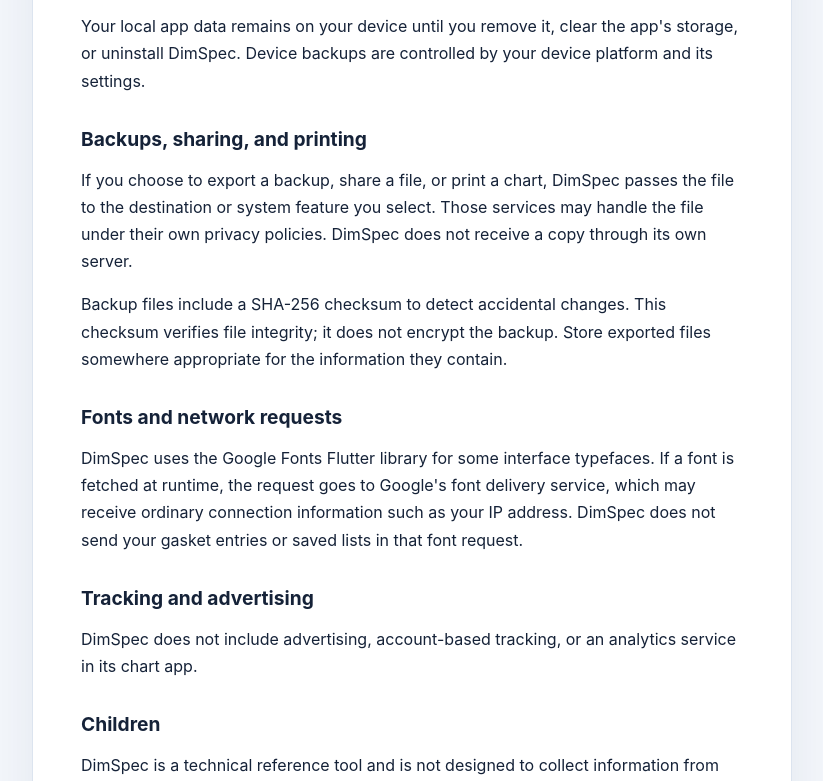
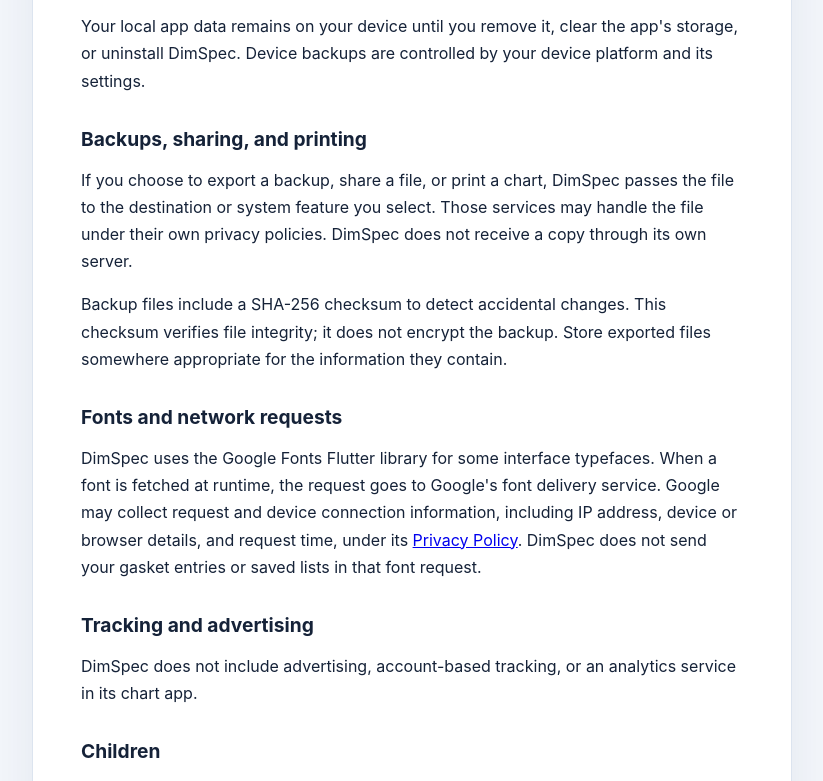
Before and after one commit to riyaskhangit/dimspec-privacy, a plain HTML site: page index.html in a window 1280 px wide. Shown: the part 449-1230 px from the top of the page, without its empty margins (228-1051 px from the left). Drawn offline with Linux system fonts and the light colour scheme.

Commit message:
Clarify Google Fonts request data

```diff
--- a/index.html
+++ b/index.html
@@ -58,7 +58,7 @@
       <p>Backup files include a SHA-256 checksum to detect accidental changes. This checksum verifies file integrity; it does not encrypt the backup. Store exported files somewhere appropriate for the information they contain.</p>
 
       <h2>Fonts and network requests</h2>
-      <p>DimSpec uses the Google Fonts Flutter library for some interface typefaces. If a font is fetched at runtime, the request goes to Google's font delivery service, which may receive ordinary connection information such as your IP address. DimSpec does not send your gasket entries or saved lists in that font request.</p>
+      <p>DimSpec uses the Google Fonts Flutter library for some interface typefaces. When a font is fetched at runtime, the request goes to Google's font delivery service. Google may collect request and device connection information, including IP address, device or browser details, and request time, under its <a href="https://policies.google.com/privacy">Privacy Policy</a>. DimSpec does not send your gasket entries or saved lists in that font request.</p>
 
       <h2>Tracking and advertising</h2>
       <p>DimSpec does not include advertising, account-based tracking, or an analytics service in its chart app.</p>
```
